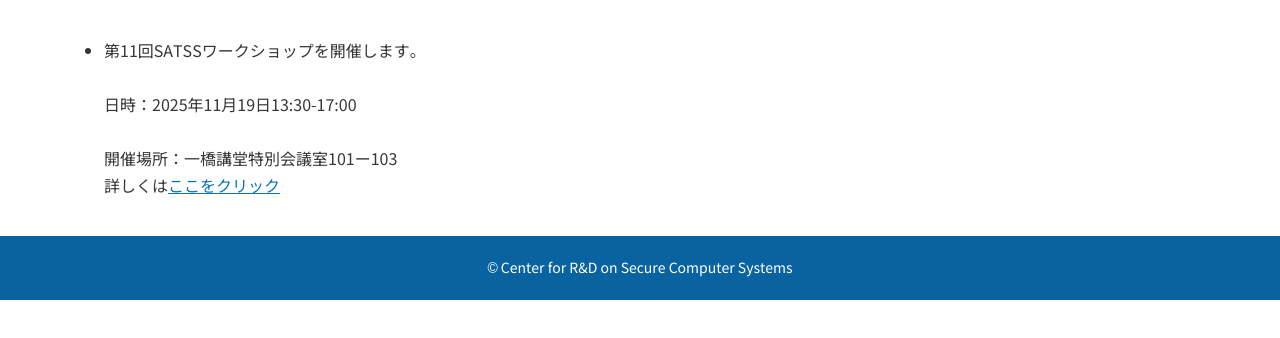
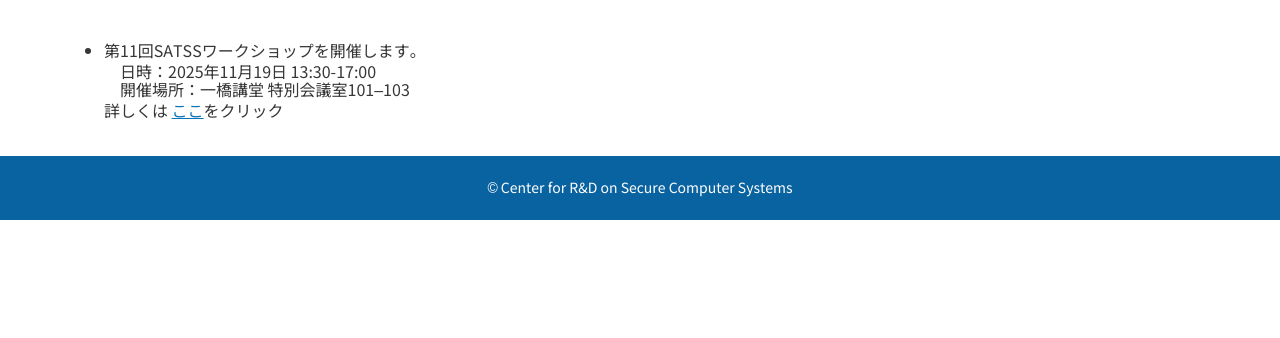
Before and after one commit to cradsec/cradsec.github.io, a plain HTML site: page jp/event/index.html in a window 1280 px wide. Shown: the part 234-572 px from the top of the page. Drawn offline with Linux system fonts and the light colour scheme.

Commit message:
temorary fixing

```diff
--- a/jp/event/index.html
+++ b/jp/event/index.html
@@ -68,10 +68,13 @@
     <div id="contents">
       <div class="section_inr">
 	<ul>
-	  <li><dt>第11回SATSSワークショップを開催します。</dt>
-	    　<dt>日時：2025年11月19日13:30-17:00</dt>
-	　　　<dt>開催場所：一橋講堂特別会議室101ー103</dt>
-	      <dt>詳しくは<A HREF="https://sc-sys.github.io/">ここをクリック</A>
+	  <li>
+	    <dl>
+	      <dt>第11回SATSSワークショップを開催します。</dt>
+	      <dd style="margin:0 0 0.2em 1em;line-height:0.9;">日時：2025年11月19日 13:30-17:00</dd>
+	      <dd style="margin:0 0 0.2em 1em;line-height:1.1;">開催場所：一橋講堂 特別会議室101–103</dd>
+	      <dd style="line-height:1.1">詳しくは <a href="https://sc-sys.github.io/">ここ</a>をクリック</dd>
+	    </dl>
 	  </li>
 	</ul>
       </div><!-- // .section_inr -->
```
